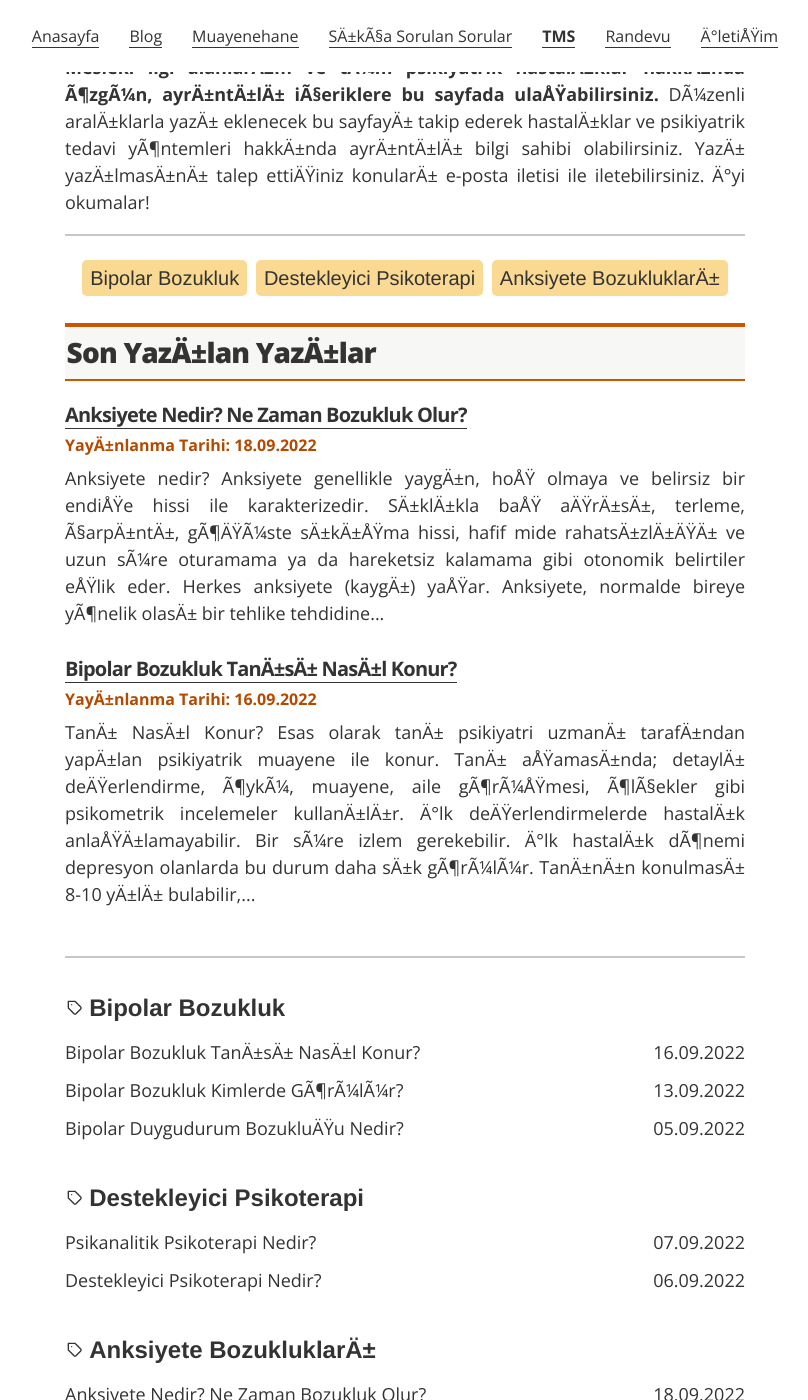
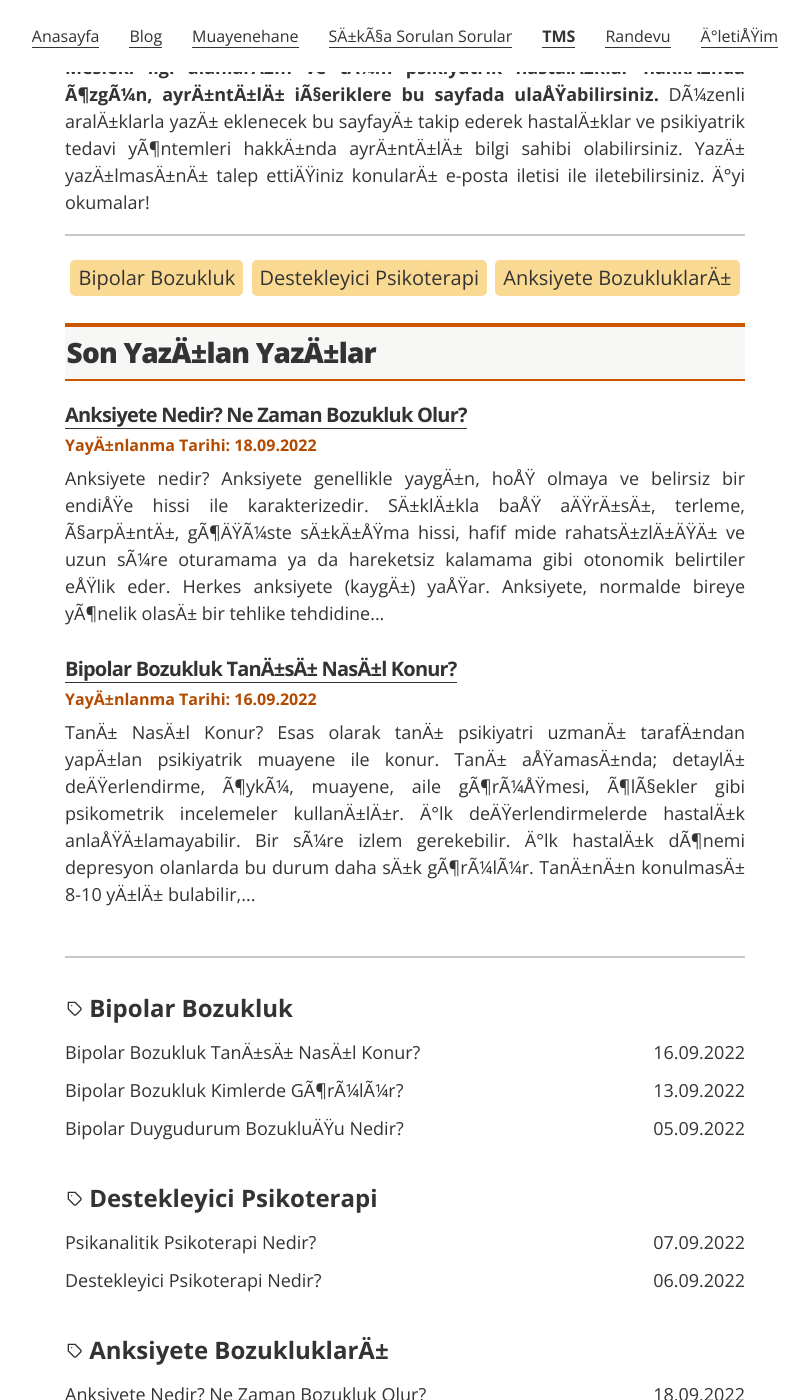
Before and after one commit to ibucgun/ibucgun.github.io, a Jekyll site: the page built from blog.html, in a window 1280 px wide and 1400 px high, scrolled down 311 px. Shown: the whole window, without its empty margins (235-1043 px from the left). Built offline with Jekyll 4.4.1, drawn with Linux system fonts in a browser that asks for light colours.

Commit message:
Update _variables.scss

```diff
--- a/_sass/_variables.scss
+++ b/_sass/_variables.scss
@@ -12,7 +12,7 @@
 $text_color:        $black;
 
 // Font stack
-$body-font: Helvetica, arial, nimbussansl, liberationsans, freesans, clean, sans-serif, "Segoe UI Emoji", "Segoe UI Symbol" !default;
+$body-font: 'Open Sans', arial, nimbussansl, liberationsans, freesans, clean, sans-serif, "Segoe UI Emoji", "Segoe UI Symbol" !default;
 
 // The base body size
 $body-font-size: 13px !default;
```
